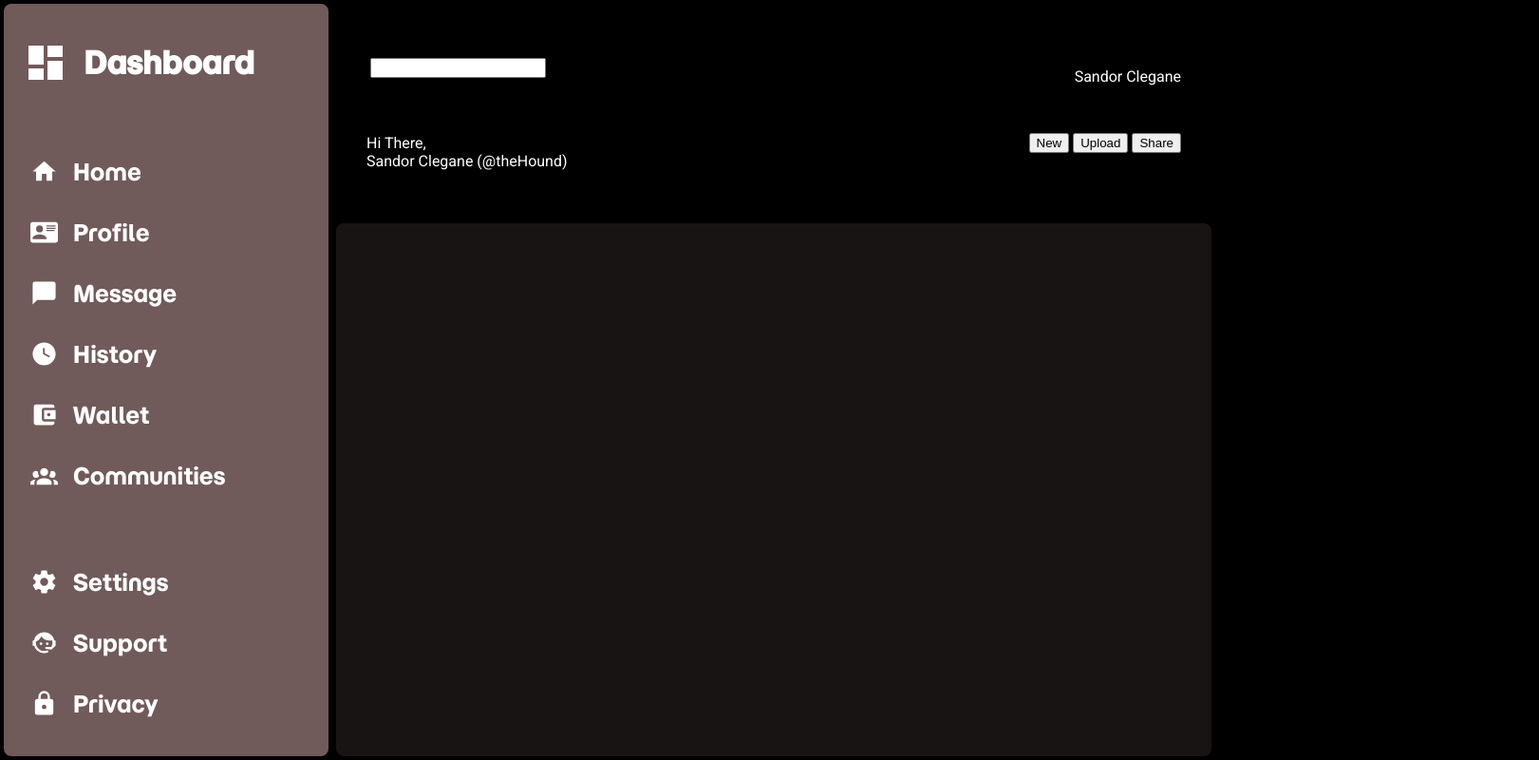
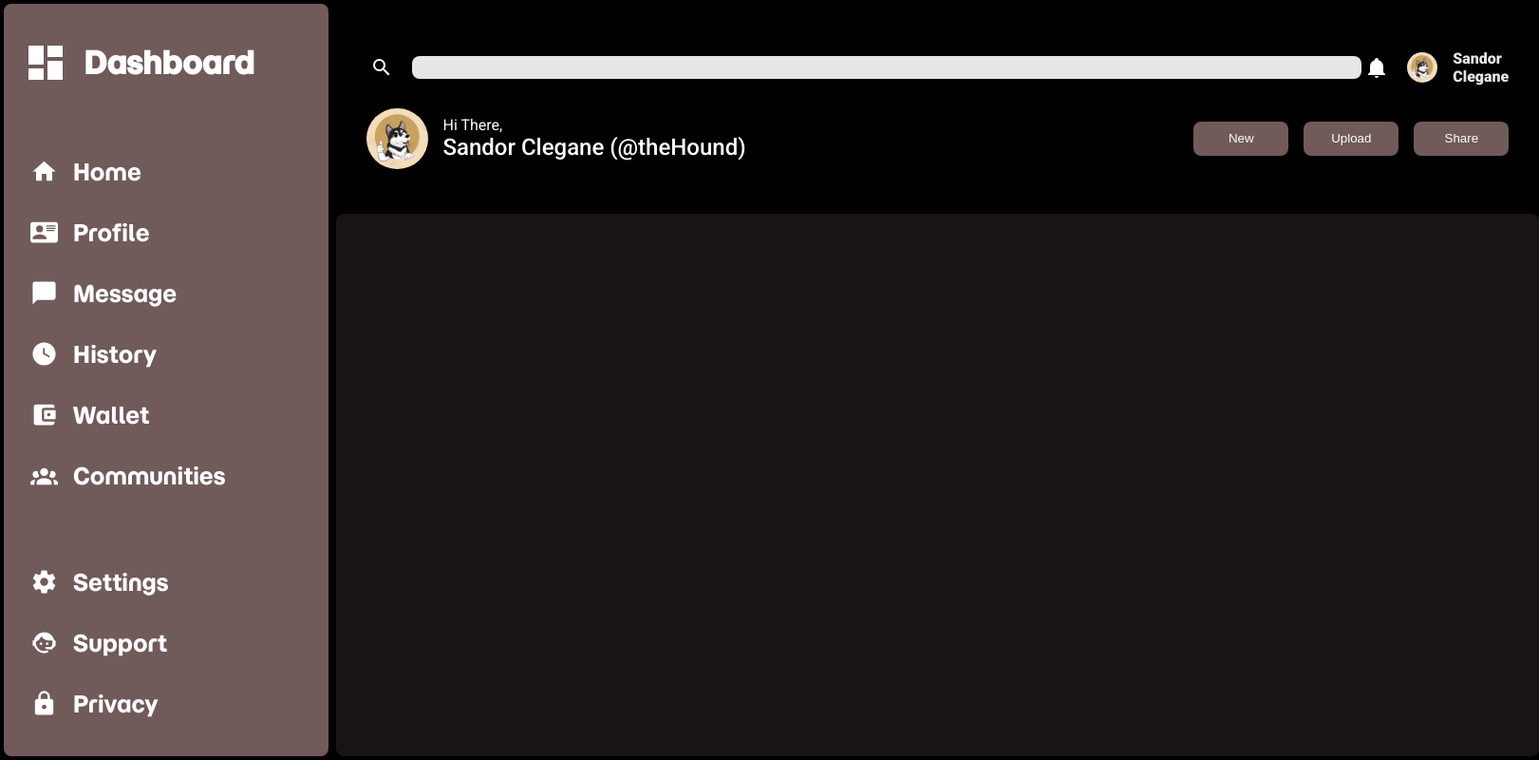
Before and after one commit to MinimiseOCE/crypto-dashboard, a plain HTML site: page index.html in a window 1280 px wide. Shown: the whole page at 95% size, 1621 px wide, since content can reach past the window. Drawn offline with Linux system fonts and the light colour scheme.

Commit message:
Style header

```diff
--- a/index.html
+++ b/index.html
@@ -9,28 +9,28 @@
 <body>
     <div class="header">
         <div class="search-section">
-            <div >
-                <img>
-                <input>
+            <div>
+                <img class="header-icon" src="icons/search.svg">
+                <input class="search-bar">
             </div>
-            <div>
-                <img>
-                <img>
-                <p>Sandor Clegane</p>
+            <div class="pfp-info">
+                <img class="header-icon" src="icons/notification.svg">
+                <img class="header-pfp" src="pfp.jpg">
+                <p class="pfp-text">Sandor Clegane</p>
             </div>
         </div>
         <div class="btn-section">
             <div>
-                <img>
+                <img class="big-pfp" src="pfp.jpg">
                 <p>
                     Hi There, <br>
-                    Sandor Clegane (@theHound)
+                    <span class="big-text">Sandor Clegane (@theHound)</span>
                 </p>
             </div>
             <div>
-                <button>New</button>
-                <button>Upload</button>
-                <button>Share</button>
+                <button class="hdr-button">New</button>
+                <button class="hdr-button">Upload</button>
+                <button class="hdr-button">Share</button>
             </div>
         </div>
     </div>
--- a/style.css
+++ b/style.css
@@ -61,11 +61,71 @@ body {
         "btn-section"
 }
 
+
+.pfp-info > p {
+    cursor: pointer;
+    filter: brightness(90%);
+}
+
+.header-pfp {
+    height: 2rem;
+}
+
+.big-pfp {
+    height: 4rem;
+}
+
+.header-pfp, .big-pfp {
+    border-radius: 100%;
+    transition: 0.15s;
+}
+
+.header-pfp:hover, .big-pfp:hover {
+    cursor: pointer;
+    transform: scale(1.1);
+    filter: brightness(90%);
+}
+
+.header-icon {
+    height: 2rem;
+    filter: invert(100%);
+    border-radius: 100%;
+    padding: 4px;
+    transition: 0.15s;
+}
+
+.header-icon:hover {
+    background: var(--body-text);
+    filter: invert(0%);
+    cursor: pointer;
+}
+
 .search-section {
     grid-area: search-section;
     display: flex;
     justify-content: space-between;
     align-items: center;
+}
+
+.search-section > div {
+    display: flex;
+    align-items: center;
+    gap: 1rem;
+    font-weight: 1000;
+}
+
+.search-bar {
+    width: 1000px;
+    height: 1.5rem;
+    border-radius: var(--border-curve);
+    border: none;
+    outline: none;
+    filter: brightness(90%);
+    transition: (0.3s);
+}
+
+.search-bar:hover {
+    filter: brightness(100%)
 }
 
 .btn-section {
@@ -74,6 +134,36 @@ body {
     justify-content: space-between;
     align-items: center;
 }
+
+.btn-section > div {
+    display: flex;
+    align-items: center;
+    gap: 1rem;
+}
+
+.big-text {
+    font-size: 1.5rem;
+    font-weight: 500;
+}
+
+.hdr-button {
+    border-radius: var(--border-curve);
+    background-color: var(--primary-accent);
+    color: var(--body-text);
+    border: none;
+    width: 100px;
+    height: 36px;
+    transition: 0.15s;
+}
+
+.hdr-button:hover {
+    cursor: pointer;
+    transform: scale(1.1);
+    filter: brightness(90%);
+
+}
+
+/* Main Content Section */
 
 .main-content {
     grid-area: main-content;
```
Also changed, not shown: icons/notification.svg (added), icons/search.svg (added), pfp.jpg (added).
